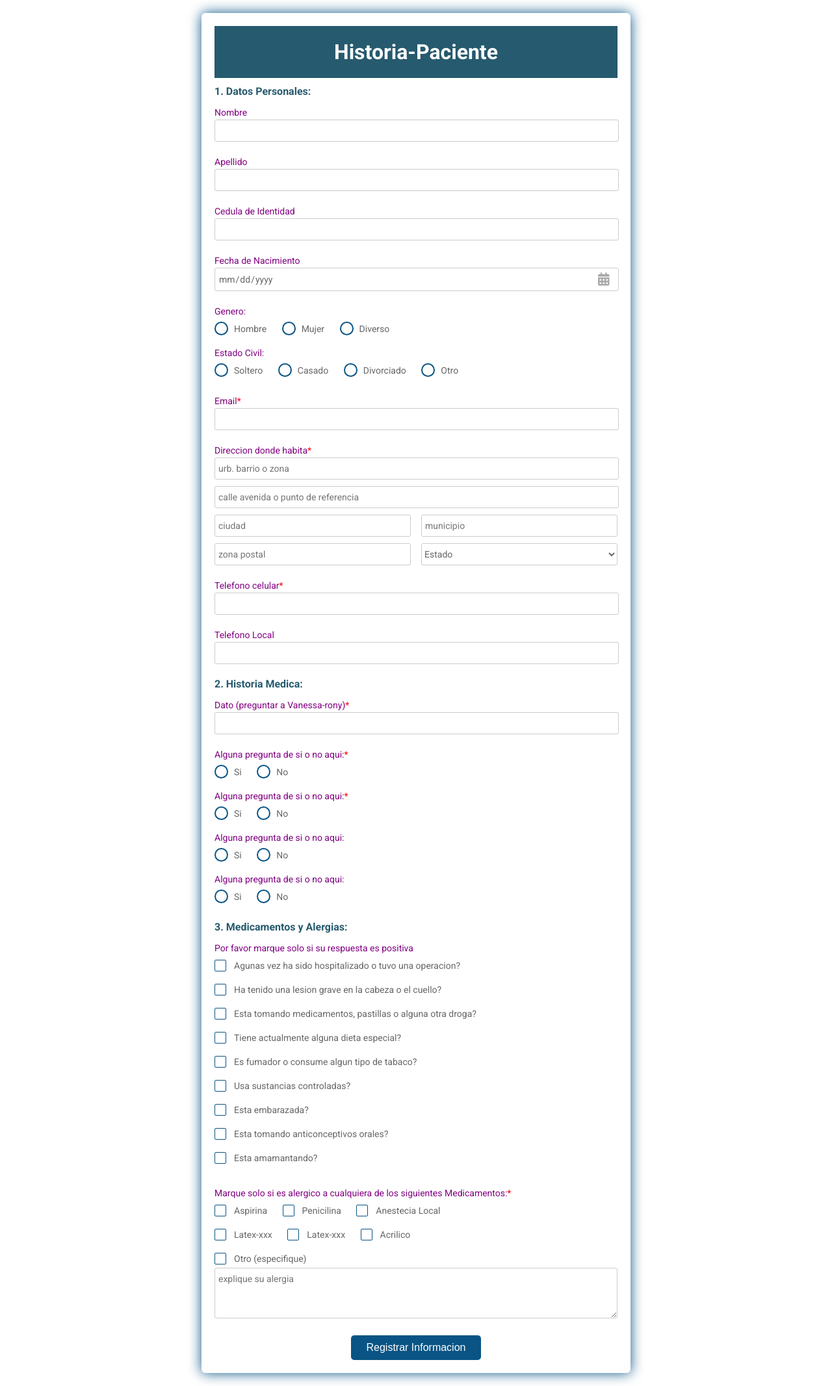
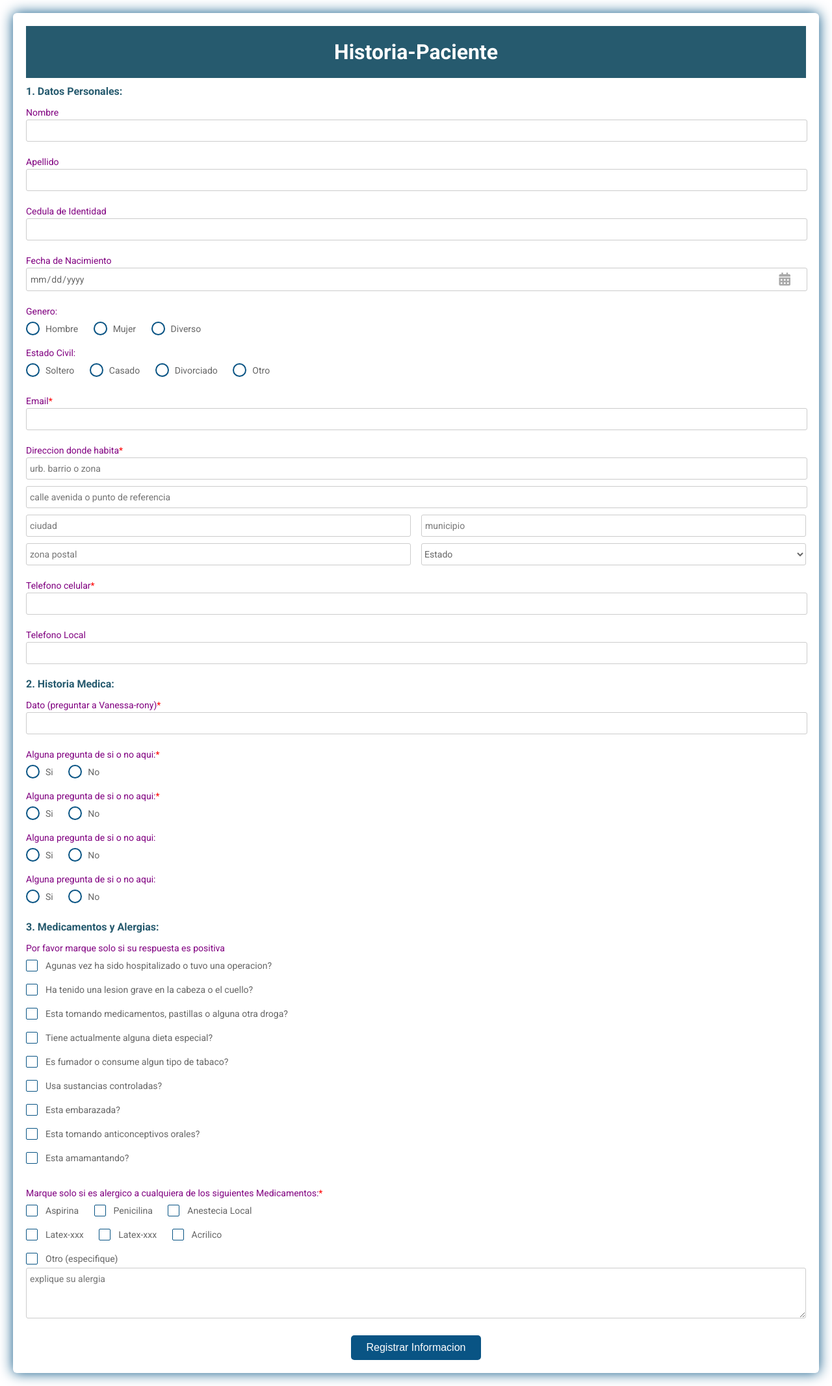
Before and after one commit to skynetfrank/dental-web-hk, a PHP site: page /formulario1.html in a window 1280 px wide. Shown: the whole page at 65% size. Run offline with PHP 8.4, Linux system fonts and the light colour scheme; some libraries are stand-ins or nearby versions.

```diff
--- a/css/formulario1.css
+++ b/css/formulario1.css
@@ -97,7 +97,7 @@ textarea {
   padding: 5px;
 }
 
-.item.textarea{
+.item.textarea {
   margin-top: 0;
 }
 
@@ -223,7 +223,7 @@ label.check:after {
   opacity: 0;
 }
 
-.check.check16{
+.check.check16 {
   margin-bottom: 3px;
 }
 
@@ -253,6 +253,10 @@ button:hover {
 }
 
 @media (min-width: 568px) {
+  form {
+    width: 100%;
+  }
+
   .city-item {
     display: flex;
     flex-wrap: wrap;
```
